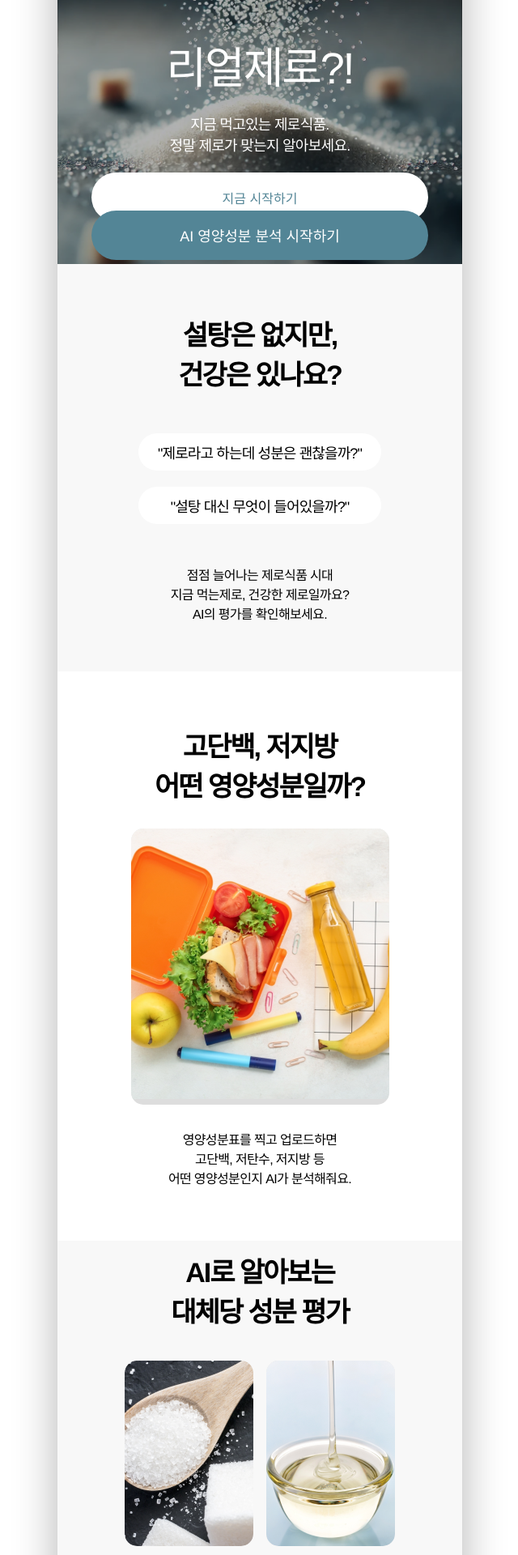
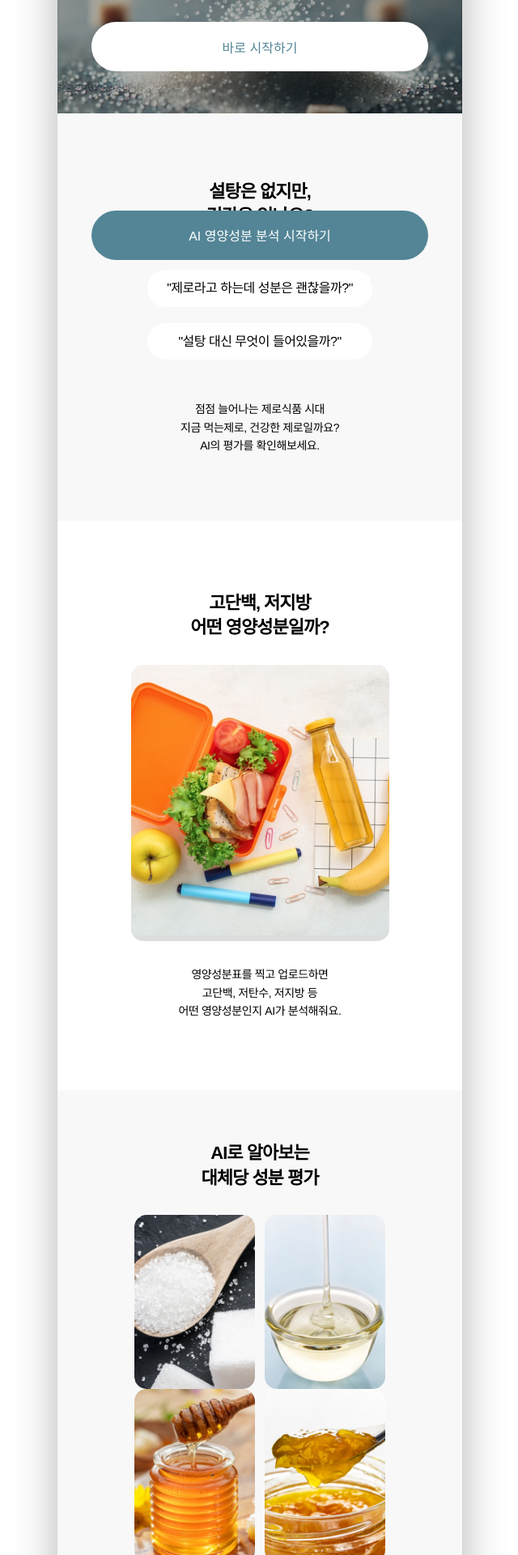
Before and after one commit to codekattt/realzero_front, a Next.js app: page / in a window 1280 px wide. Shown: the part 460-2380 px from the top of the page at 81% size, without its empty margins (319-959 px from the left). Built offline with nearby package versions, Linux system fonts and the light colour scheme; a web font is replaced by a local one.

Commit message:
fix: 스타일 수정

```diff
--- a/src/component/realzero/main/realzero.index.tsx
+++ b/src/component/realzero/main/realzero.index.tsx
@@ -3,14 +3,14 @@ import { useRouter } from 'next/router';
 
 import 'aos/dist/aos.css';
 import AOS from 'aos';
-import { useEffect } from 'react';
+import { useEffect, useRef } from 'react';
 
 export default function RealZero() {
   const router = useRouter();
 
   useEffect(() => {
     AOS.init({
-      duration: 1500,
+      duration: 1200,
     });
   }, []);
 
@@ -35,7 +35,7 @@ export default function RealZero() {
               지금 먹고있는 제로식품. <br />
               정말 제로가 맞는지 알아보세요.
             </S.Contents>
-            <S.TopButton onClick={moveToCaution}>지금 시작하기</S.TopButton>
+            <S.TopButton onClick={moveToCaution}>바로 시작하기</S.TopButton>
           </S.RzTop>
           <S.RzOne>
             <S.RzH1 data-aos="fade-up">
--- a/src/component/realzero/main/realzero.styles.ts
+++ b/src/component/realzero/main/realzero.styles.ts
@@ -10,7 +10,7 @@ export const Wrapper = styled.div`
 export const RzTop = styled.div`
   width: 100%;
   max-width: 500px;
-  height: 786px;
+  height: 600px;
   background-image: url('img/realzero_main_gpt_opacity.webp');
   background-size: cover;
   background-position: center;
@@ -24,10 +24,10 @@ export const RzTop = styled.div`
 export const Title = styled.div`
   color: #fff;
   text-shadow: 0px 2px 20px rgba(0, 0, 0, 0.25);
-  font-size: 54px;
-  font-weight: 400;
-  line-height: normal;
-  letter-spacing: -2.16px;
+  font-size: 36px;
+  font-weight: 700;
+  line-height: 1.3;
+  letter-spacing: -1.2px;
   margin-bottom: 20px;
 `;
 
@@ -35,10 +35,10 @@ export const Contents = styled.div`
   color: #fff;
   text-shadow: 0px 2px 20px rgba(0, 0, 0, 0.25);
   text-align: center;
-  font-size: 18px;
+  font-size: 15px;
   font-weight: 400;
-  line-height: normal;
-  letter-spacing: -0.72px;
+  line-height: 1.5;
+  letter-spacing: -0.5px;
   margin-bottom: 22px;
 `;
 
@@ -99,19 +99,19 @@ export const RzThree = styled.div`
 `;
 
 export const RzH1 = styled.h1`
-  font-size: 34px;
+  font-size: 22px;
   font-weight: 700;
-  line-height: normal;
-  letter-spacing: -2.04px;
+  line-height: 1.4;
+  letter-spacing: -1px;
   margin-bottom: 30px;
 `;
 
 export const RzH3 = styled.h3`
   text-align: center;
-  font-size: 18px;
-  font-weight: 300;
-  line-height: normal;
-  letter-spacing: -0.88px;
+  font-size: 16px;
+  font-weight: 400;
+  line-height: 1.6;
+  letter-spacing: -0.5px;
   margin: 20px 0;
   border-radius: 50px;
   padding: 10px 24px;
@@ -120,18 +120,19 @@ export const RzH3 = styled.h3`
 
 export const RzH5 = styled.h5`
   text-align: center;
-  font-size: 16px;
+  font-size: 14px;
   font-weight: 400;
-  line-height: normal;
-  letter-spacing: -0.64px;
+  line-height: 1.6;
+  letter-spacing: -0.4px;
   margin-top: 30px;
 `;
 
 export const TextWrapper = styled.div``;
 
 export const RzTwoImgWrapper = styled.div`
-  width: 319px;
-  height: 341px;
+  width: calc(100% - 20px);
+  max-width: 319px;
+  aspect-ratio: 319 / 341;
   background-color: #ddd;
   border-radius: 15px;
   background-image: url(img/main_part2.webp);
@@ -141,55 +142,42 @@ export const RzTwoImgWrapper = styled.div`
 `;
 
 export const RzThreeImgWrapper = styled.div`
-  width: 334px;
   display: flex;
-  flex-direction: row;
   justify-content: space-between;
-  margin: 8px 0;
+  width: 100%;
+  max-width: 334px;
+  padding: 0 12px;
+  box-sizing: border-box;
 `;
 
-export const RzThreeImg1 = styled.div`
-  width: 159px;
-  height: 229px;
+const baseImageStyle = `
+  width: 48%;
+  aspect-ratio: 159 / 229;
+  border-radius: 15px;
   background-color: #ddd;
-  border-radius: 15px;
-  background-image: url(img/main_sugar.webp);
   background-size: cover;
   background-position: center;
   background-repeat: no-repeat;
 `;
 
+export const RzThreeImg1 = styled.div`
+  ${baseImageStyle};
+  background-image: url(img/main_sugar.webp);
+`;
+
 export const RzThreeImg2 = styled.div`
-  width: 159px;
-  height: 229px;
-  background-color: #ddd;
-  border-radius: 15px;
+  ${baseImageStyle};
   background-image: url(img/main_al.webp);
-  background-size: cover;
-  background-position: center;
-  background-repeat: no-repeat;
 `;
 
 export const RzThreeImg3 = styled.div`
-  width: 159px;
-  height: 229px;
-  background-color: #ddd;
-  border-radius: 15px;
+  ${baseImageStyle};
   background-image: url(img/main_honey.webp);
-  background-size: cover;
-  background-position: center;
-  background-repeat: no-repeat;
 `;
 
 export const RzThreeImg4 = styled.div`
-  width: 159px;
-  height: 229px;
-  background-color: #ddd;
-  border-radius: 15px;
+  ${baseImageStyle};
   background-image: url(img/main_fruit.webp);
-  background-size: cover;
-  background-position: center;
-  background-repeat: no-repeat;
 `;
 
 export const BottomButtonWrapper = styled.div`
@@ -211,7 +199,7 @@ export const BottomButton = styled.button`
   align-items: center;
   border: none;
   border-radius: 50px;
-  font-size: 18px;
+  font-size: 16px;
   color: #fff;
   background: #538596;
   width: 90%;
```
Also changed, not shown: src/component/realzero/caution/realzeroCaution.styles.ts (+33 -61 lines), src/component/realzero/result/realzeroResult.styles.ts (+9 -7 lines).
